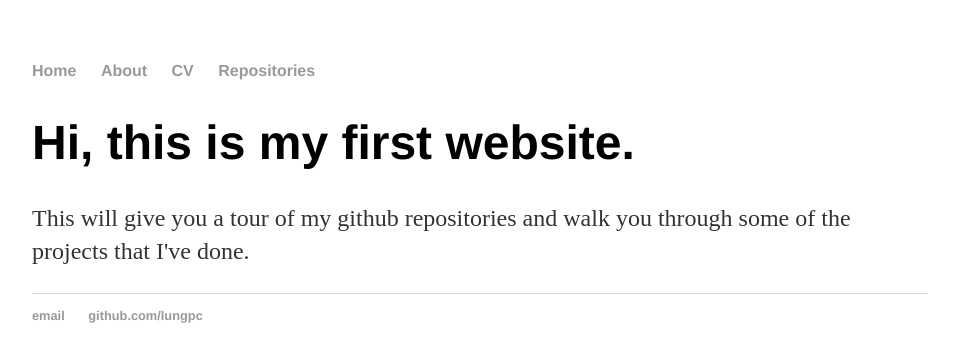
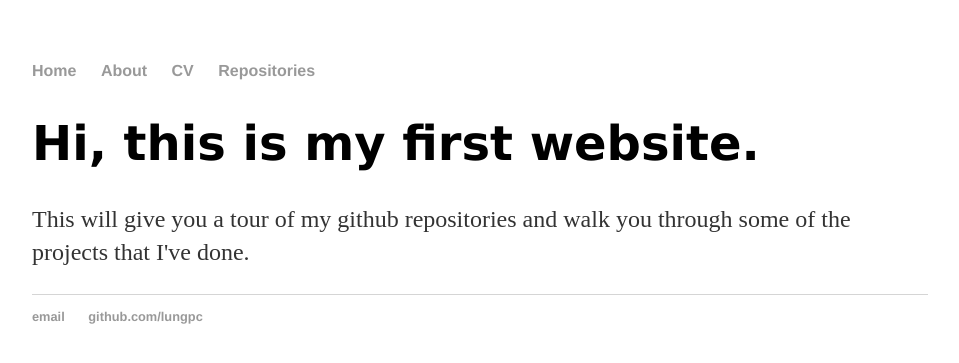
Before and after one commit to lungpc/lungpc.github.io, a Jekyll site: the page built from index.html, in a window 1280 px wide. Shown: the top 363 px of the page, without its empty margins (160-1119 px from the left). Built offline with Jekyll 4.4.1, drawn with Linux system fonts in a browser that asks for light colours.

Commit message:
Update style2.css

```diff
--- a/css/style2.css
+++ b/css/style2.css
@@ -5,7 +5,7 @@ a:hover { text-decoration: underline; }
 
 p, ul { font-size: 1.5em; line-height: 1.4em; color: #333; }
 
-h1, h2, h3, h4 { font-family: 'Helvetica', 'Arial', 'Sans-Serif'; }
+h1, h2, h3, h4 { font-family: 'Verdana', 'Arial', 'Sans-Serif'; }
 h1 { font-size: 3em;  }
 h2 { font-size: 2.7em; }
 h3 { font-size: 2.3em; }
```
